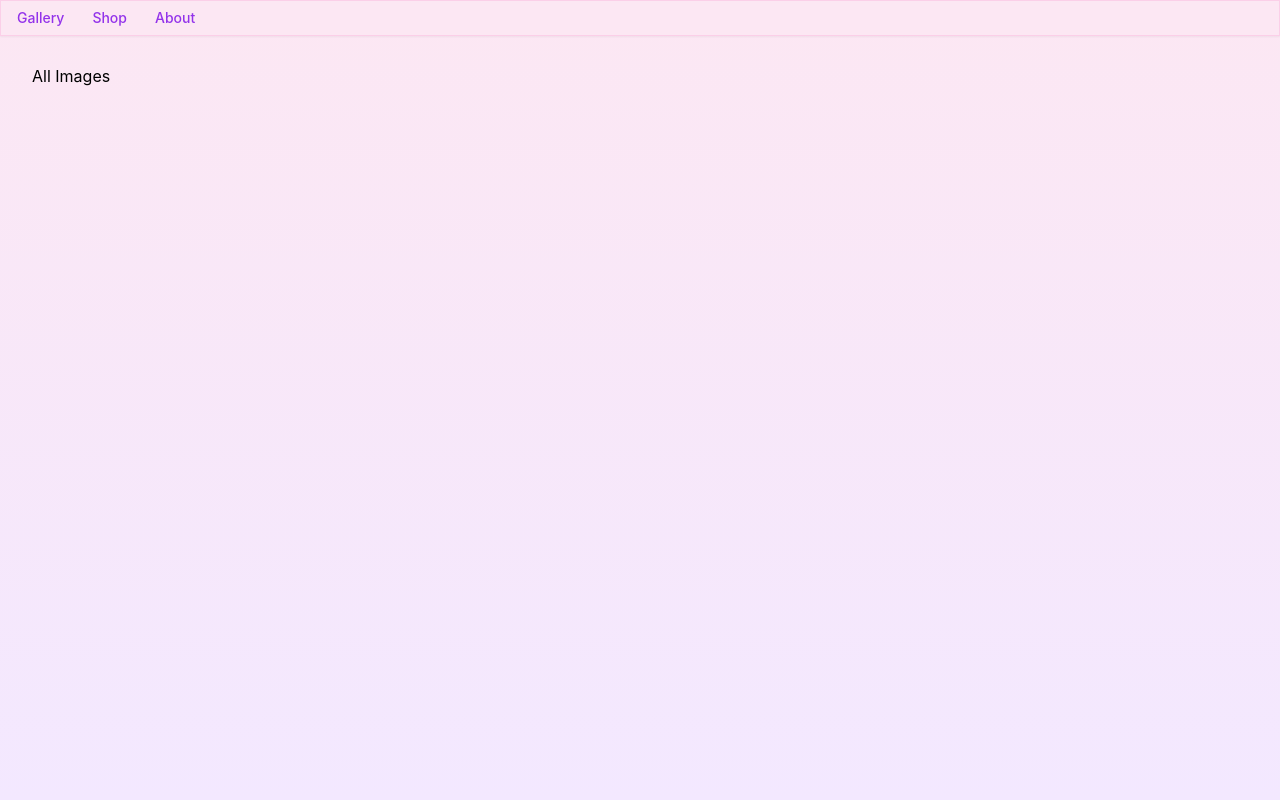
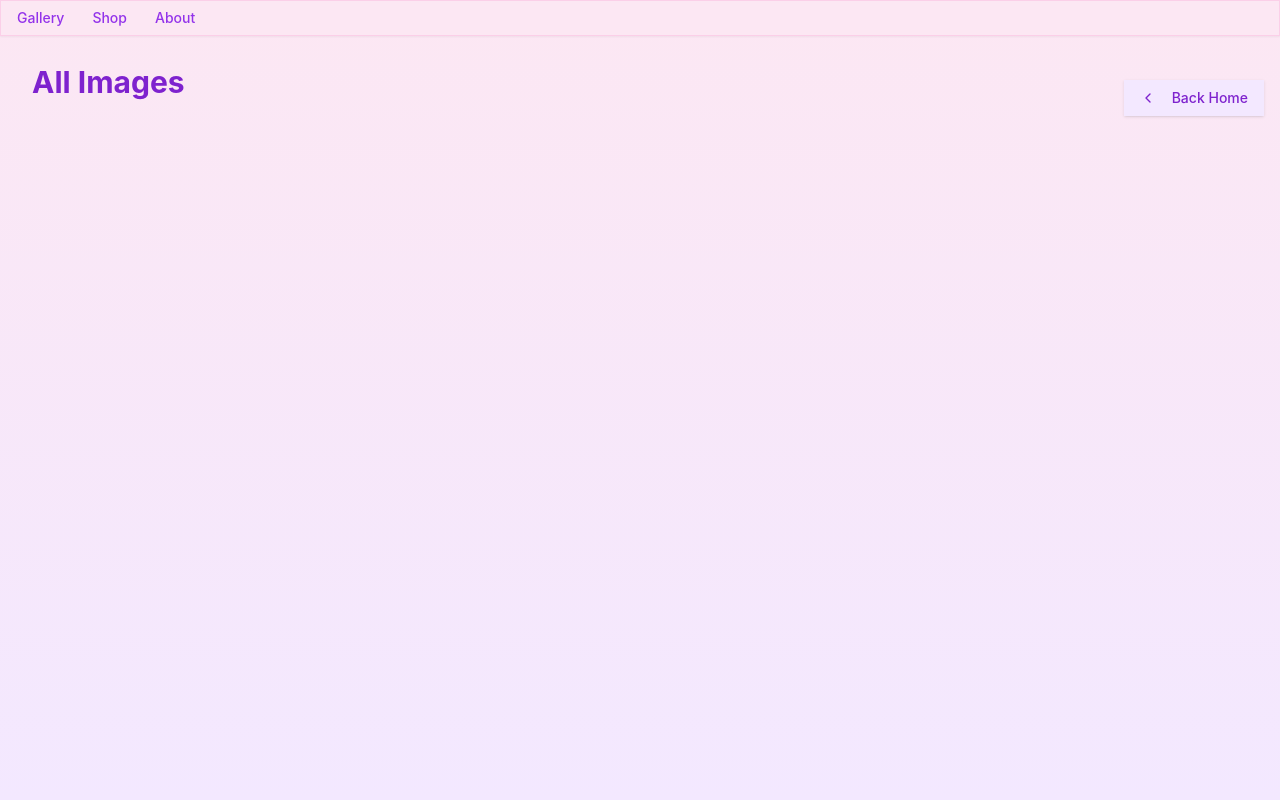
Before and after one commit to Memnoc/hkbm-landing_page, a React (Vite) app: page /gallery/all in a window 1280 px wide. Shown: the top 800 px of the page. Built offline with nearby package versions, Linux system fonts and the light colour scheme.

Commit message:
Back Button and first route Gallery with basic animations

```diff
--- a/src/App.css
+++ b/src/App.css
@@ -7,3 +7,17 @@ body {
   margin: 0 auto;
   text-align: left;
 }
+
+/*Styles for back animation*/
+.fade-out {
+  animation: fadeOut 0.2s ease-in-out forwards;
+}
+
+@keyframes fadeOut {
+  from {
+    opacity: 1;
+  }
+  to {
+    opacity: 0;
+  }
+}
--- /dev/null
+++ b/src/components/custom/BackButton.tsx
@@ -0,0 +1,32 @@
+import { useNavigate } from "react-router-dom";
+import { Button } from "@/components/ui/button";
+import { ChevronLeft } from "lucide-react";
+import { useState } from "react";
+
+export default function BackButton() {
+  const navigate = useNavigate();
+  const [isLeaving, setIsLeaving] = useState(false);
+
+  const handleBack = () => {
+    setIsLeaving(true);
+  };
+
+  return (
+    <div
+      className={`transition-opacity duration-300 ${isLeaving ? "opacity-0" : "opacity-100"}`}
+      onTransitionEnd={() => {
+        if (isLeaving) {
+          navigate("/");
+        }
+      }}
+    >
+      <Button
+        onClick={handleBack}
+        className="fixed top-20 right-4 bg-purple-100 hover:bg-purple-200 text-purple-700 transition-all duration-300 ease-in-out"
+      >
+        <ChevronLeft className="mr-2 h-4 w-4" />
+        Back Home
+      </Button>
+    </div>
+  );
+}
--- a/src/pages/gallery/Gallery.tsx
+++ b/src/pages/gallery/Gallery.tsx
@@ -1,8 +1,11 @@
+import BackButton from "@/components/custom/BackButton";
+
 export default function Gallery() {
   return (
-    <div className="pt-16">
-      <div className="gallery-container mx-auto px-8">
-        <h1>All Images</h1>
+    <div className="pt-16 animate-fade-in">
+      <div className="gallery-container animate-fade-in transition-all duration-500 ease-in-out mx-auto px-8">
+        <BackButton />
+        <h1 className="text-3xl font-bold text-purple-700 mb-6">All Images</h1>
       </div>
     </div>
   );
--- a/tailwind.config.js
+++ b/tailwind.config.js
@@ -4,54 +4,63 @@ export default {
   content: ["./index.html", "./src/**/*.{js,ts,jsx,tsx}"],
   theme: {
     extend: {
+      animation: {
+        "fade-in": "fadeIn 0.5s ease-in-out",
+      },
+      keyframes: {
+        fadeIn: {
+          "0%": { opacity: "0" },
+          "100%": { opacity: "1" },
+        },
+      },
       borderRadius: {
-  			lg: 'var(--radius)',
-  			md: 'calc(var(--radius) - 2px)',
-  			sm: 'calc(var(--radius) - 4px)'
+        lg: "var(--radius)",
+        md: "calc(var(--radius) - 2px)",
+        sm: "calc(var(--radius) - 4px)",
       },
       colors: {
-  			background: 'hsl(var(--background))',
-  			foreground: 'hsl(var(--foreground))',
+        background: "hsl(var(--background))",
+        foreground: "hsl(var(--foreground))",
         card: {
-  				DEFAULT: 'hsl(var(--card))',
-  				foreground: 'hsl(var(--card-foreground))'
+          DEFAULT: "hsl(var(--card))",
+          foreground: "hsl(var(--card-foreground))",
         },
         popover: {
-  				DEFAULT: 'hsl(var(--popover))',
-  				foreground: 'hsl(var(--popover-foreground))'
+          DEFAULT: "hsl(var(--popover))",
+          foreground: "hsl(var(--popover-foreground))",
         },
         primary: {
-  				DEFAULT: 'hsl(var(--primary))',
-  				foreground: 'hsl(var(--primary-foreground))'
+          DEFAULT: "hsl(var(--primary))",
+          foreground: "hsl(var(--primary-foreground))",
         },
         secondary: {
-  				DEFAULT: 'hsl(var(--secondary))',
-  				foreground: 'hsl(var(--secondary-foreground))'
+          DEFAULT: "hsl(var(--secondary))",
+          foreground: "hsl(var(--secondary-foreground))",
         },
         muted: {
-  				DEFAULT: 'hsl(var(--muted))',
-  				foreground: 'hsl(var(--muted-foreground))'
+          DEFAULT: "hsl(var(--muted))",
+          foreground: "hsl(var(--muted-foreground))",
         },
         accent: {
-  				DEFAULT: 'hsl(var(--accent))',
-  				foreground: 'hsl(var(--accent-foreground))'
+          DEFAULT: "hsl(var(--accent))",
+          foreground: "hsl(var(--accent-foreground))",
         },
         destructive: {
-  				DEFAULT: 'hsl(var(--destructive))',
-  				foreground: 'hsl(var(--destructive-foreground))'
+          DEFAULT: "hsl(var(--destructive))",
+          foreground: "hsl(var(--destructive-foreground))",
         },
-  			border: 'hsl(var(--border))',
-  			input: 'hsl(var(--input))',
-  			ring: 'hsl(var(--ring))',
+        border: "hsl(var(--border))",
+        input: "hsl(var(--input))",
+        ring: "hsl(var(--ring))",
         chart: {
-  				'1': 'hsl(var(--chart-1))',
-  				'2': 'hsl(var(--chart-2))',
-  				'3': 'hsl(var(--chart-3))',
-  				'4': 'hsl(var(--chart-4))',
-  				'5': 'hsl(var(--chart-5))'
-  			}
-  		}
-  	}
+          1: "hsl(var(--chart-1))",
+          2: "hsl(var(--chart-2))",
+          3: "hsl(var(--chart-3))",
+          4: "hsl(var(--chart-4))",
+          5: "hsl(var(--chart-5))",
+        },
+      },
+    },
   },
   plugins: [require("tailwindcss-animate")],
 };
```
Lines whose indentation alone changed are shown as unchanged.
